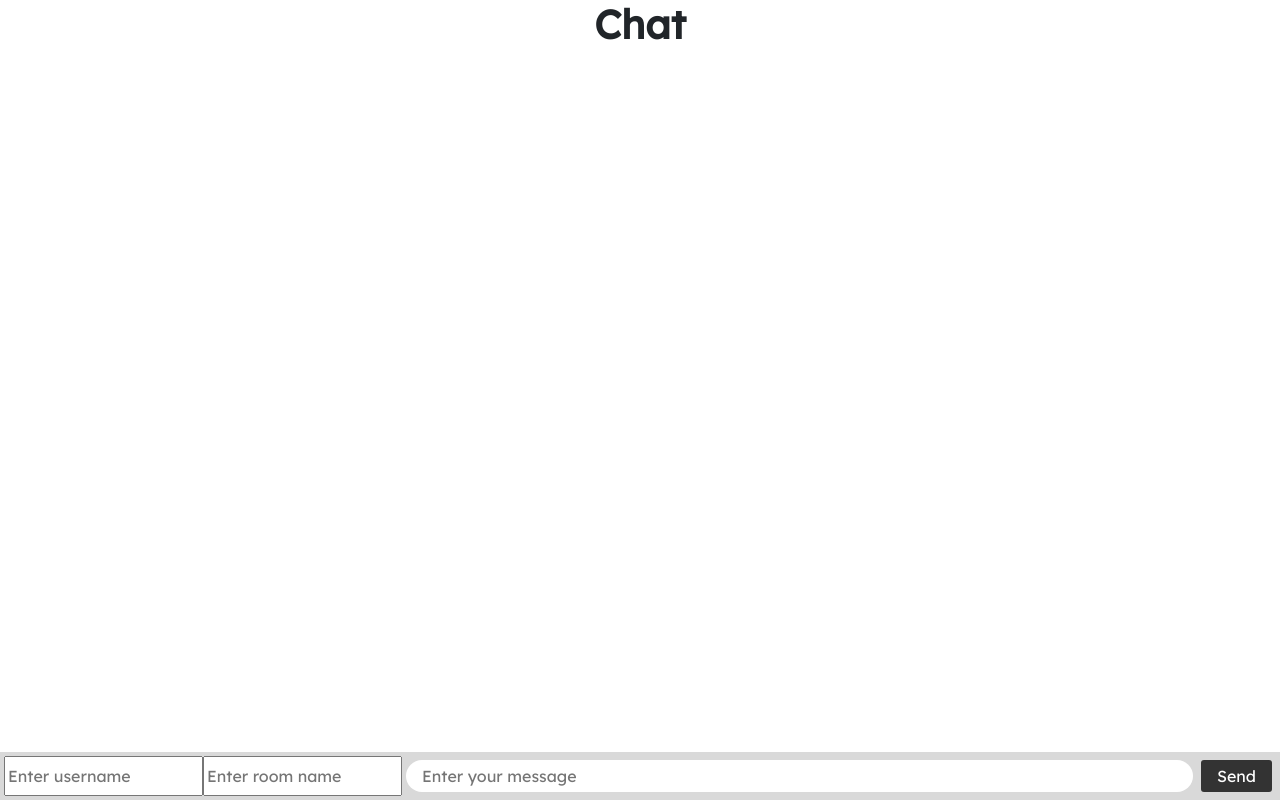
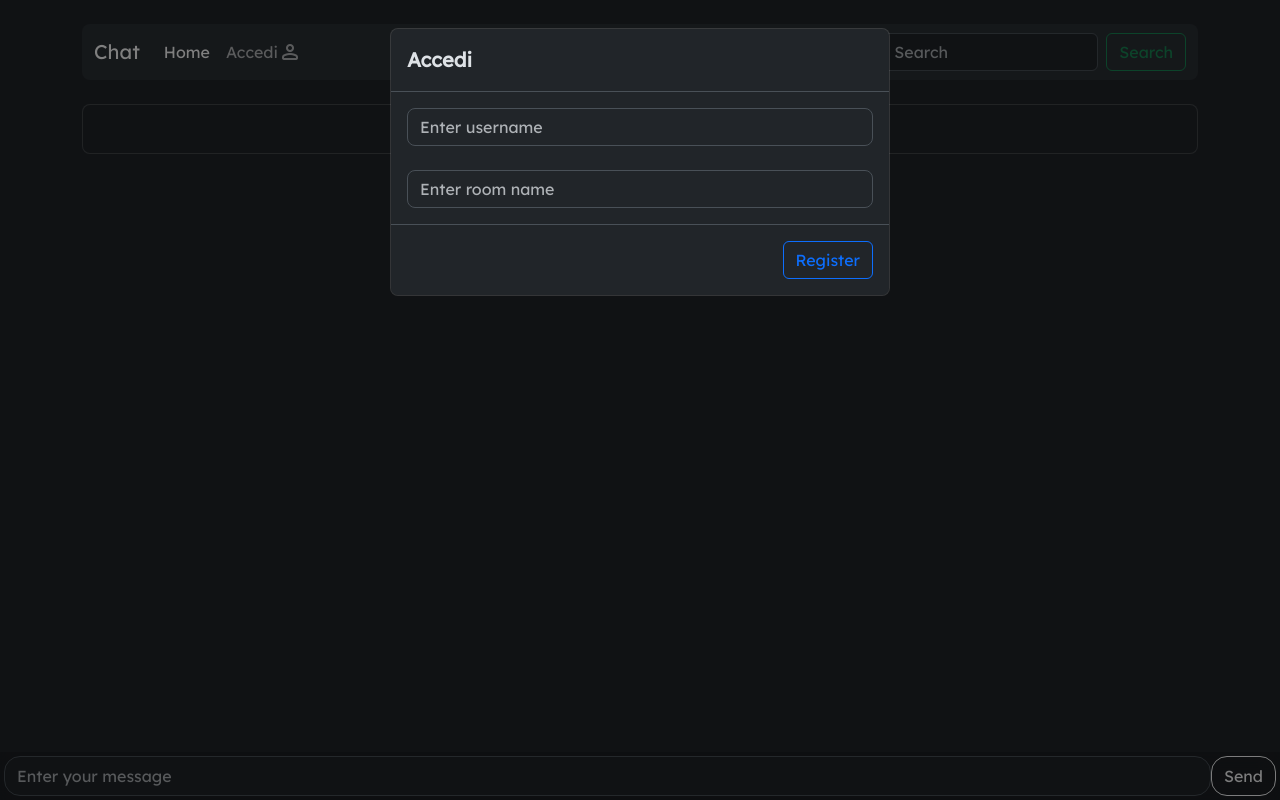
Before and after one commit to FapaKslapa/SocketIO, a plain HTML site: page public/index.html in a window 1280 px wide. Drawn offline with nearby package versions, Linux system fonts and the light colour scheme; no server answers.

Commit message:
Form register html

```diff
--- a/public/index.html
+++ b/public/index.html
@@ -1,5 +1,5 @@
 <!DOCTYPE html>
-<html lang="en">
+<html lang="en" data-bs-theme="dark">
 
 <head>
     <meta charset="UTF-8">
@@ -15,15 +15,70 @@
 </head>
 
 <body>
-    <h1>Chat</h1>
-    <ul id="messages"></ul>
-    <form id="form" action="">
-        <input id="username" autocomplete="off" placeholder="Enter username" required />
-        <!-- Campo di input per l'username -->
-        <input id="room" autocomplete="off" placeholder="Enter room name" required />
-        <input id="input" autocomplete="off" placeholder="Enter your message" required />
-        <button type="submit">Send</button>
-    </form>
+    <div class="container">
+        <br>
+        <nav class="navbar navbar-expand-lg bg-body-tertiary rounded-3">
+            <div class="container-fluid">
+                <a class="navbar-brand" href="#">Chat</a>
+                <button class="navbar-toggler" type="button" data-bs-toggle="collapse"
+                    data-bs-target="#navbarSupportedContent" aria-controls="navbarSupportedContent"
+                    aria-expanded="false" aria-label="Toggle navigation">
+                    <span class="navbar-toggler-icon"></span>
+                </button>
+                <div class="collapse navbar-collapse" id="navbarSupportedContent">
+                    <ul class="navbar-nav me-auto mb-2 mb-lg-0">
+                        <li class="nav-item">
+                            <a class="nav-link active" aria-current="page" href="#">Home</a>
+                        </li>
+                        <li class="nav-item">
+                            <button type="button" class="btn btn-primary nav-link d-inline-flex p-2 rounded-3"
+                                data-bs-toggle="modal" data-bs-target="#modalAccedi">
+                                Accedi<span class="material-symbols-rounded">
+                                    person
+                                </span>
+                            </button>
+                        </li>
+                    </ul>
+                    <form class="d-flex" role="search">
+                        <input class="form-control me-2" type="search" placeholder="Search" aria-label="Search">
+                        <button class="btn btn-outline-success" type="submit">Search</button>
+                    </form>
+                </div>
+            </div>
+        </nav>
+        <br>
+        <div class="card card-body rounded-3">
+            <ul id="messages"></ul>
+        </div>
+        <form id="form" action="">
+            <input id="input" autocomplete="off" placeholder="Enter your message" class="form-control rounded-4"
+                required />
+            <button class="btn btn-outline-light rounded-4" type="submit">Send</button>
+        </form>
+        <!-- Modal -->
+        <div class="modal fade" id="modalAccedi" tabindex="-1" data-bs-backdrop="static" data-bs-keyboard="false">
+            <div class="modal-dialog">
+                <div class="modal-content">
+                    <div class="modal-header">
+                        <h1 class="modal-title fs-5" id="exampleModalLabel">Accedi</h1>
+                    </div>
+                    <form class="form-horizontal" id="register">
+                        <div class="modal-body">
+                            <input id="username" class="form-control rounded-3" autocomplete="off"
+                                placeholder="Enter username" required />
+                            <br>
+                            <!-- Campo di input per l'username -->
+                            <input id="room" class="form-control rounded-3" autocomplete="off"
+                                placeholder="Enter room name" required />
+                        </div>
+                        <div class="modal-footer">
+                            <button type="button" class="btn btn-outline-primary">Register</button>
+                    </form>
+                </div>
+            </div>
+        </div>
+    </div>
+    </div>
 </body>
 <script type="module" src="./index.js"></script>
 
--- a/public/index.js
+++ b/public/index.js
@@ -5,6 +5,8 @@ const input = document.getElementById("input");
 const roomInput = document.getElementById("room");
 const usernameInput = document.getElementById("username"); // Aggiungi un campo di input per l'username
 const messages = document.getElementById("messages");
+const myModal = new bootstrap.Modal("#modalAccedi");
+myModal.show();
 form.addEventListener("submit", function (e) {
   e.preventDefault();
   if (input.value) {
--- a/public/style.css
+++ b/public/style.css
@@ -25,41 +25,6 @@ h1 {
     -webkit-backdrop-filter: blur(10px);
 }
 
-#input {
-    border: none;
-    padding: 0 1rem;
-    flex-grow: 1;
-    border-radius: 2rem;
-    margin: 0.25rem;
-}
-
-#input:focus {
-    outline: none;
-}
-
-#form>button {
-    background: #333;
-    border: none;
-    padding: 0 1rem;
-    margin: 0.25rem;
-    border-radius: 3px;
-    outline: none;
-    color: #fff;
-}
-
-#messages {
-    list-style-type: none;
-    margin: 0;
-    padding: 0;
-}
-
-#messages>li {
-    padding: 0.5rem 1rem;
-}
-
-#messages>li:nth-child(odd) {
-    background: #efefef;
-}
 
 #messages li.others {
     text-align: right;
```
